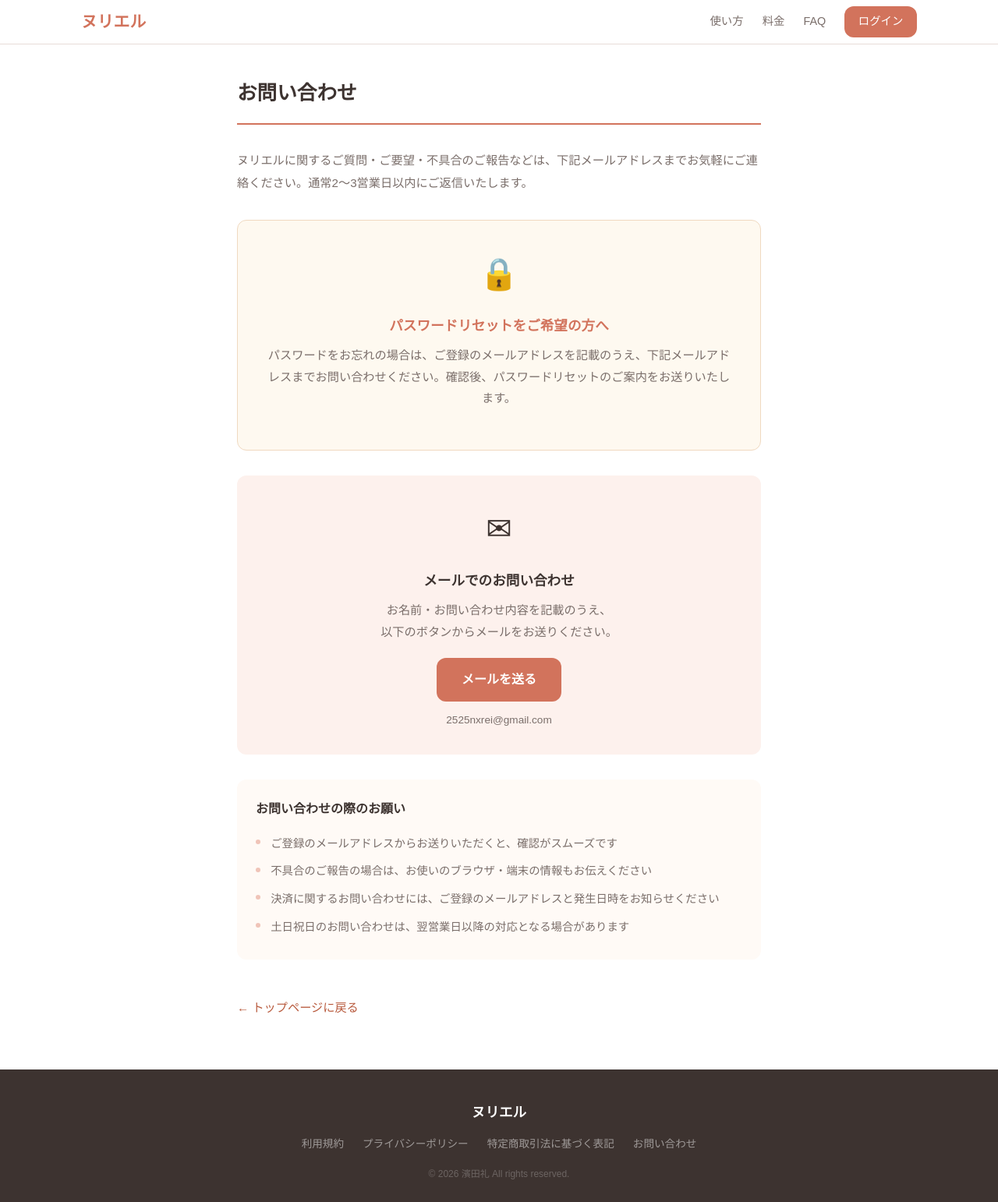
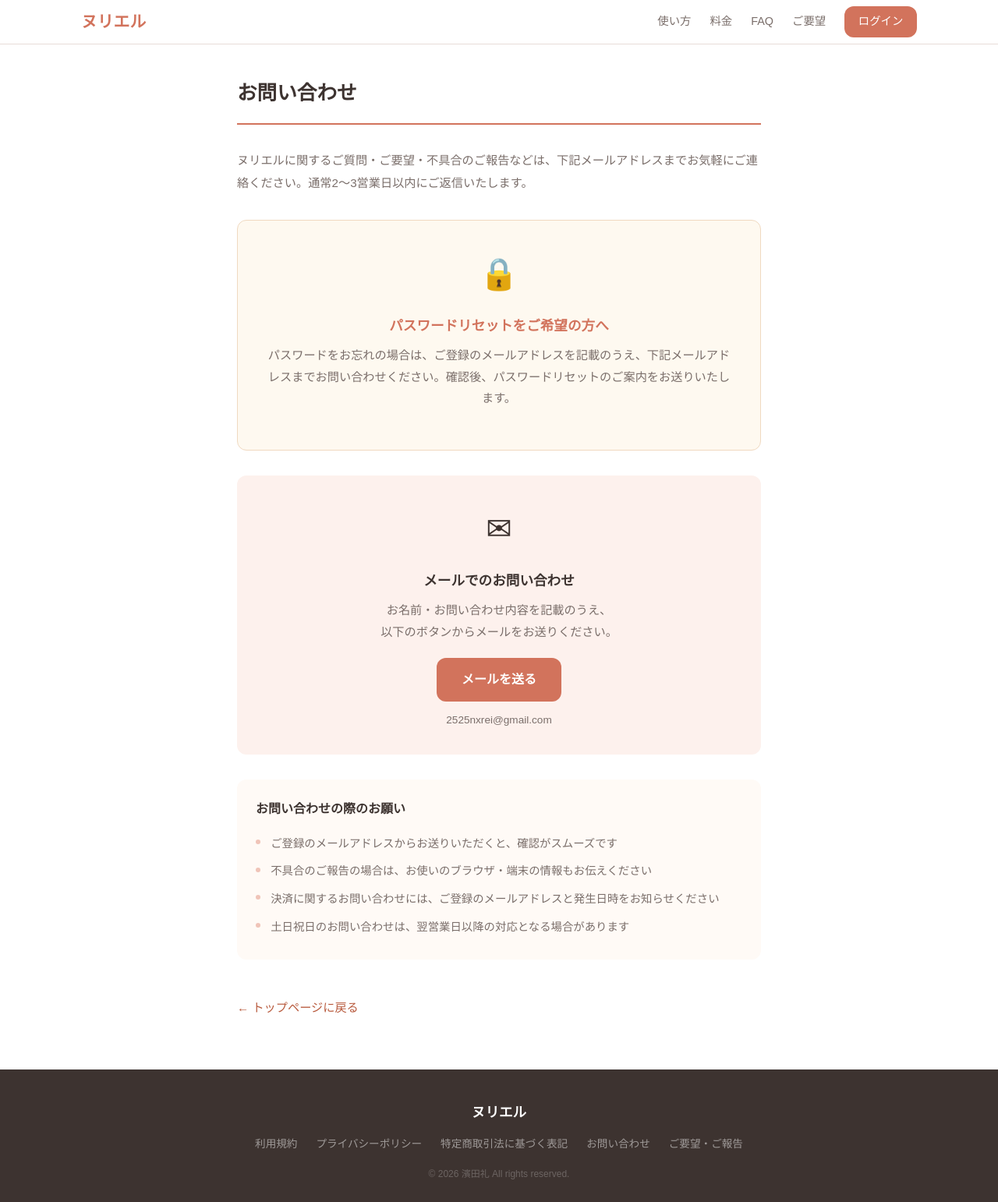
Before and after one commit to 2525nxrei-spec/nuriel, a website: page public/contact.html in a window 1280 px wide. Shown: the whole page at 78% size. Drawn offline with Linux system fonts and the light colour scheme; a web font is replaced by a local one.

Commit message:
feat: 全ページのナビ・フッターにリクエストページリンクを追加
terms, privacy, contact, tokushohoの4ページのヘッダーナビとフッターに
/request.html へのリンクを追加し、サイト全体でリクエストページへの
導線を統一した。

Co-Authored-By: Claude Opus 4.6 (1M context) <noreply@anthropic.com>

```diff
--- a/public/contact.html
+++ b/public/contact.html
@@ -140,6 +140,7 @@
         <a href="/#howto">使い方</a>
         <a href="/#pricing">料金</a>
         <a href="/#faq">FAQ</a>
+        <a href="/request.html">ご要望</a>
         <a href="/app.html" class="header-cta">ログイン</a>
       </nav>
     </div>
@@ -197,6 +198,7 @@
         <a href="/privacy.html">プライバシーポリシー</a>
         <a href="/tokushoho.html">特定商取引法に基づく表記</a>
         <a href="/contact.html">お問い合わせ</a>
+        <a href="/request.html">ご要望・ご報告</a>
       </div>
       <p class="footer-copy">&copy; 2026 濱田礼 All rights reserved.</p>
     </div>
```
Also changed, not shown: public/privacy.html (+2 -0 lines), public/terms.html (+2 -0 lines), public/tokushoho.html (+2 -0 lines).
